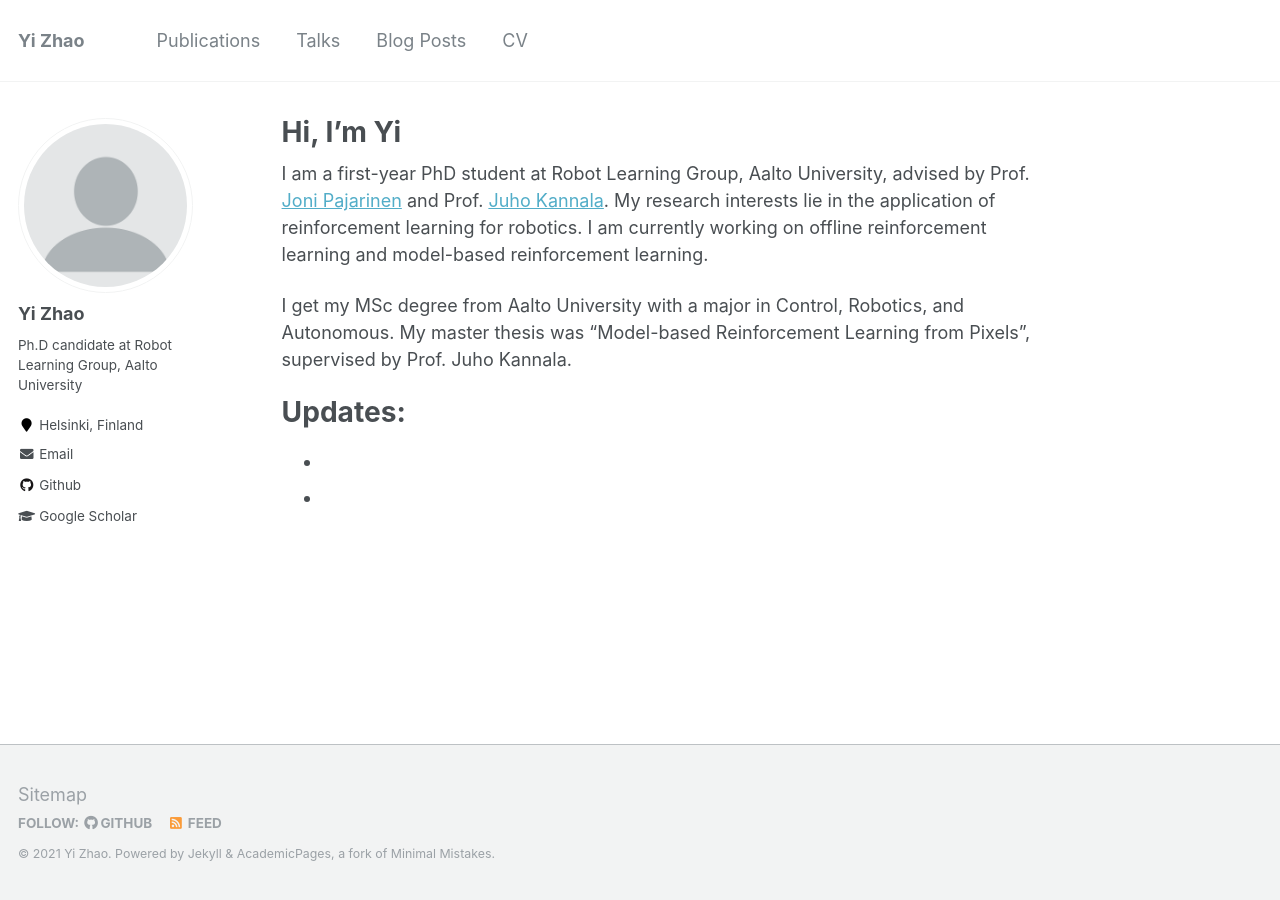
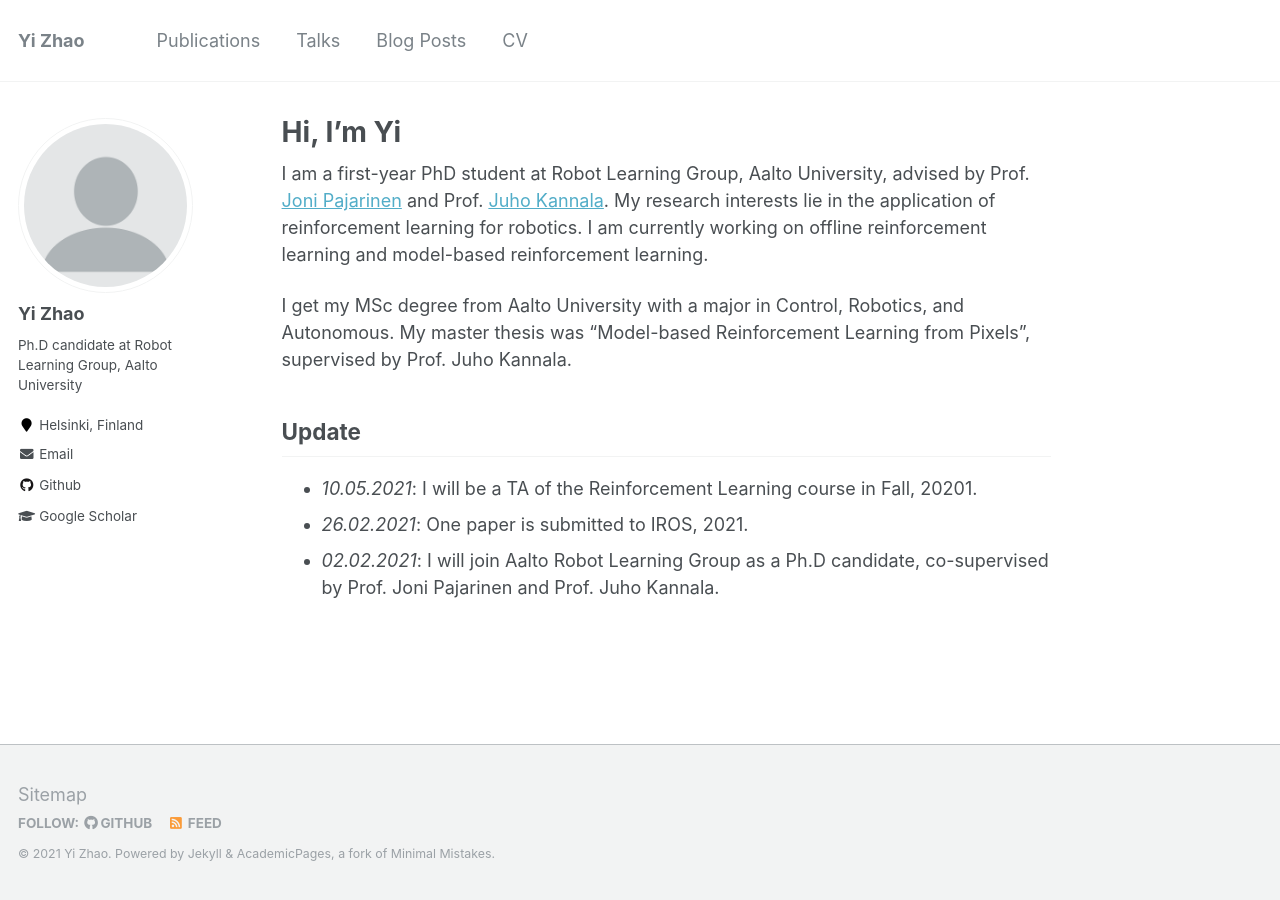
Before and after one commit to zhaoyi11/zhaoyi11.github.io, a Jekyll site: the page built from _pages/about.md, in a window 1280 px wide. Built offline with Jekyll 4.4.1, drawn with Linux system fonts in a browser that asks for light colours.

Commit message:
add update

```diff
--- a/_pages/about.md
+++ b/_pages/about.md
@@ -13,7 +13,7 @@ I am a first-year PhD student at Robot Learning Group, Aalto University, advised
 
 I get my MSc degree from Aalto University with a major in Control, Robotics, and Autonomous. My master thesis was "Model-based Reinforcement Learning from Pixels", supervised by Prof. Juho Kannala.
 
-Updates:
-======
--
--
+## Update
+- *10.05.2021*: I will be a TA of the Reinforcement Learning course in Fall, 20201.
+- *26.02.2021*: One paper is submitted to IROS, 2021.
+- *02.02.2021*: I will join Aalto Robot Learning Group as a Ph.D candidate, co-supervised by Prof. Joni Pajarinen and Prof. Juho Kannala.
```
